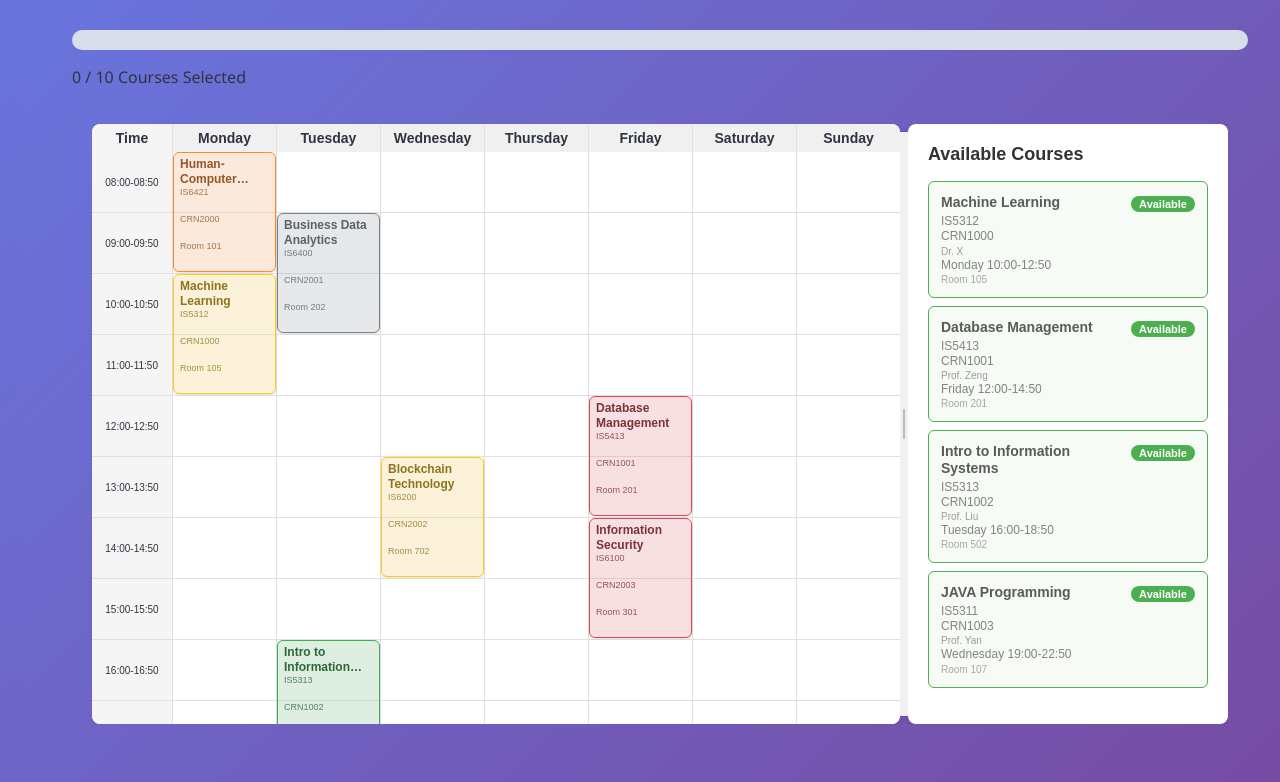
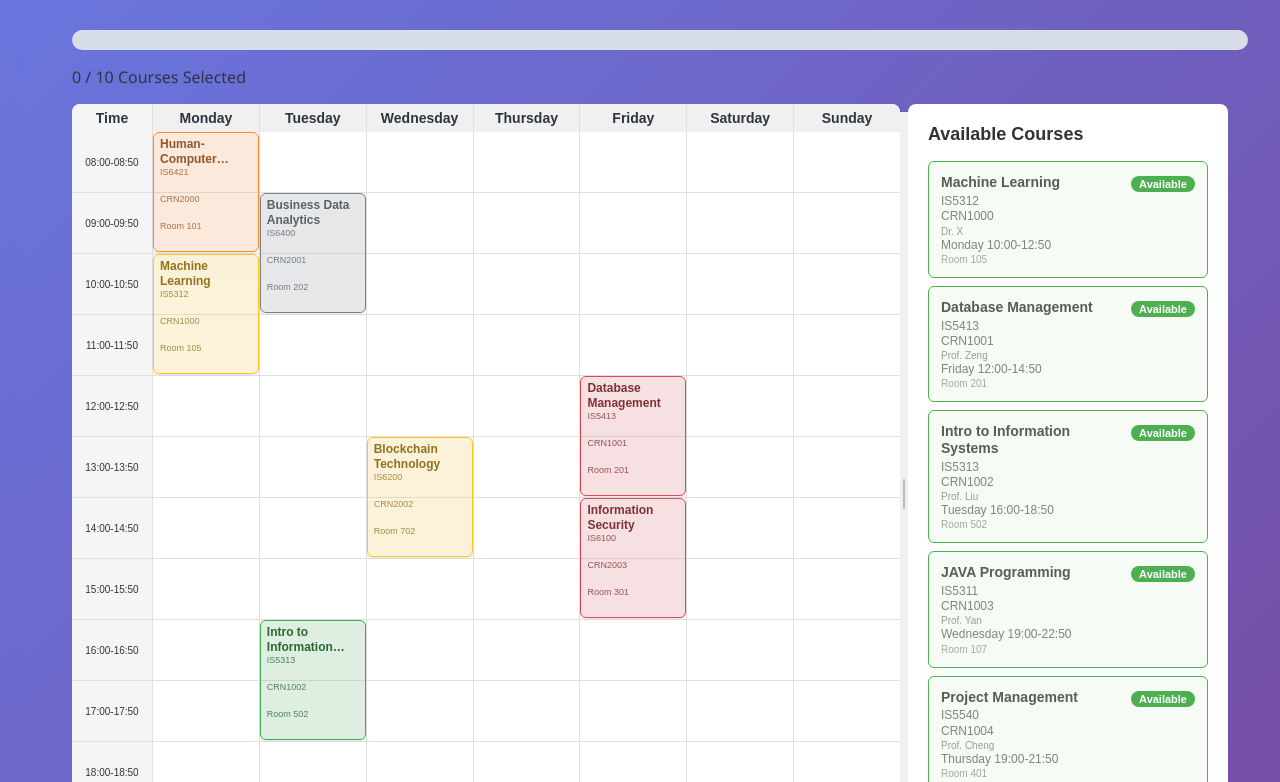
Before and after one commit to STUzhy/timetable-demo, a Vue app: page /planning in a window 1280 px wide. Shown: the part 478-1260 px from the top of the page. Built offline with nearby package versions, Linux system fonts and the light colour scheme.

Commit message:
优化Course Planning页面课程表布局：向左扩展并增加高度
- 移除课程表左侧padding，与页面标题左对齐
- 减少calendar-main宽度计算中的间距
- 将课程表高度从80vh增加到100vh，最小高度从600px增加到800px
- 改进整体视觉布局和空间利用率

```diff
--- a/src/components/WeeklyCalendar.vue
+++ b/src/components/WeeklyCalendar.vue
@@ -1,7 +1,7 @@
 <template>
   <div class="weekly-calendar scaled-to-fit">
     <div class="calendar-container scaled-to-fit">
-      <div class="calendar-main" :style="{ width: `calc(100% - ${sidebarWidth}px - 20px)` }">
+      <div class="calendar-main" :style="{ width: `calc(100% - ${sidebarWidth}px - 8px)` }">
         <div class="calendar-header">
           <div class="time-column">Time</div>
           <div
@@ -554,7 +554,7 @@ onUnmounted(() => {
 
 <style scoped>
 .weekly-calendar {
-  padding: 20px;
+  padding: 0 20px 20px 0;
   font-family: Arial, sans-serif;
   height: calc(100vh - 40px);
   width: 100%;
@@ -565,10 +565,12 @@ onUnmounted(() => {
   box-sizing: border-box;
 }
 
-/* 在CoursePlanning页面中调整高度 */
+/* 在CoursePlanning页面中调整高度和左边距 */
 .course-planning .weekly-calendar {
-  height: 80vh;
-  min-height: 600px;
+  height: 100vh;
+  min-height: 800px;
+  padding-left: 0;
+  margin-left: 0;
 }
 
 .calendar-container {
--- a/src/views/CoursePlanning.vue
+++ b/src/views/CoursePlanning.vue
@@ -19,7 +19,7 @@ import WeeklyCalendar from '../components/WeeklyCalendar.vue'
 
 <style scoped>
 .course-planning {
-    padding: 2rem;
+    padding: 2rem 2rem 2rem 2rem;
     background-color: transparent; /* 让App.vue的渐变背景显示 */
     color: var(--nord0);
     min-height: 100vh;
```
